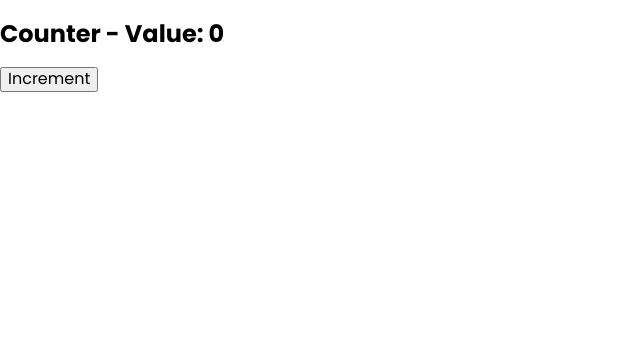
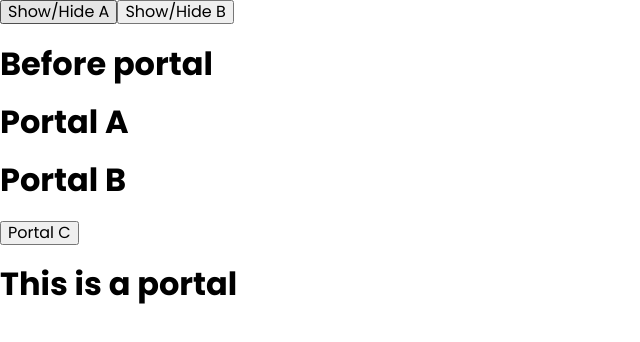
Before and after one commit to Boamorte8/react-users-list, a React (Vite) app: page / in a window 1280 px wide. Shown: the top 342 px of the page, without its empty margins (0-640 px from the left). Built offline with nearby package versions, Linux system fonts and the light colour scheme.

Commit message:
feat(project): :memo: implement examples of portals

```diff
--- a/index.html
+++ b/index.html
@@ -4,10 +4,13 @@
 		<meta charset="UTF-8" />
 		<link rel="icon" type="image/svg+xml" href="/vite.svg" />
 		<meta name="viewport" content="width=device-width, initial-scale=1.0" />
-    <title>Vite + React</title>
+		<!-- <title>Vite + React</title> -->
 	</head>
 	<body>
 		<div id="root"></div>
+		<div id="portal">
+			<h1>Before portal</h1>
+		</div>
 		<script type="module" src="/src/main.jsx"></script>
 	</body>
 </html>
--- a/src/App.jsx
+++ b/src/App.jsx
@@ -1,64 +1,64 @@
 import { useEffect, useState } from 'react';
+import { createPortal } from 'react-dom';
 
-// const LS_KEY = 'count';
-
-const Counter = () => {
-	const [counter, setCounter] = useState(0);
+const Child = () => {
+	const [portal, setPortal] = useState(null);
 
 	useEffect(() => {
-		document.title = `Counter ${counter}`;
+		setPortal(
+			createPortal(<h1>This is a portal</h1>, document.getElementById('portal'))
+		);
+	}, []);
 
-		let meta = document.head.querySelector('meta[name="description"]');
-		if (!meta) {
-			meta = document.createElement('meta');
-			meta.name = 'description';
-			document.head.appendChild(meta);
-		}
-		meta.content = `Description with count: ${counter}`;
-		// return () => {
-		//   cleanup
-		// };
-	}, [counter]);
+	return portal;
 
-	const handleIncrement = () => {
-		setCounter(counter + 1);
-	};
-	return (
+	// This will not work properly
+	// return createPortal(
+	// 	<h1>This is a portal</h1>,
+	// 	document.getElementById('portal')
+	// );
+};
+
+const HeadPortal = () =>
+	createPortal(
 		<>
-			<h2>Counter - Value: {counter}</h2>
-			<button onClick={handleIncrement}>Increment</button>
-		</>
+			<title>Boamorte</title>
+			<meta name='description' content='Boamorte page'></meta>
+		</>,
+		document.head
+	);
+
+const PortalA = () =>
+	createPortal(<h1>Portal A</h1>, document.getElementById('portal'));
+
+const PortalB = () =>
+	createPortal(<h1>Portal B</h1>, document.getElementById('portal'));
+
+const PortalC = () => {
+	return createPortal(
+		<button>Portal C</button>,
+		document.getElementById('portal')
 	);
 };
 
 const App = () => {
-	// const [counter, setCounter] = useState(0);
-	// Sync operation then you can do it on render
-	// Number(localStorage.getItem(LS_KEY)) || 0
-
-	// Another way to implement it for a sync operation
-	// useEffect(() => {
-	// 	localStorage.setItem(LS_KEY, counter);
-	// }, [counter]);
-
-	// With async operation
-	// useEffect(() => {
-	// 	fetch('').then((response) => response.json()).then(data => setCounter(data));
-	// }, [counter]);
-
-	// const handleIncrement = () => {
-	// fetch('', { method: 'POST', body: counter.toString() }).then((response) => response.json()).then(data => setCounter(data));
-
-	// setCounter(counter + 1);
-	// A way to implement it for a sync operation
-	// localStorage.setItem(LS_KEY, counter + 1);
-	// };
-
+	const [showA, setShowA] = useState(true);
+	const [showB, setShowB] = useState(true);
 	return (
 		<>
-			{/* <h2>Counter - Value: {counter}</h2>
-			<button onClick={handleIncrement}>Increment</button> */}
-			<Counter />
+			<HeadPortal />
+			{showA && <PortalA />}
+			{showB && <PortalB />}
+			<button onClick={() => setShowA(!showA)}>Show/Hide A</button>
+			<button onClick={() => setShowB(!showB)}>Show/Hide B</button>
+
+			<div onClick={() => console.log('Click on div')}>
+				<PortalC />
+			</div>
+
+			{/* <h1>This is my App</h1>
+			<div id='portal'></div> */}
+			<Child />
 		</>
 	);
 };
```
Lines whose indentation alone changed are shown as unchanged.
